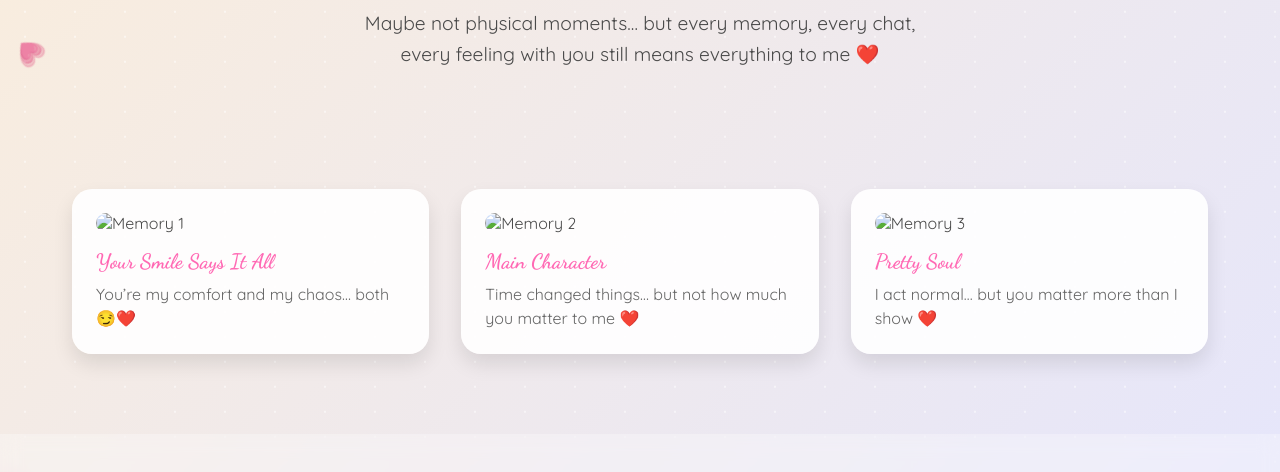
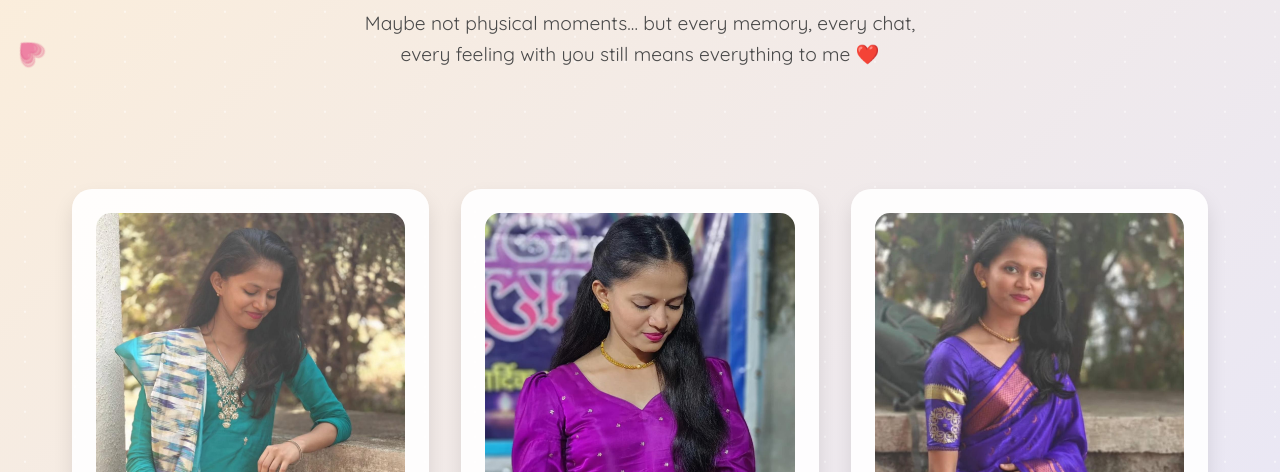
Before and after one commit to gouripai2405/birthday-site, a plain HTML site: page last.html in a window 1280 px wide. Shown: the part 157-629 px from the top of the page. Drawn offline with Linux system fonts and the light colour scheme.

Commit message:
Update last.html

```diff
--- a/last.html
+++ b/last.html
@@ -378,21 +378,21 @@
 
     <div class="memory-container">
         <div class="memory-card">
-            <img src="C:\Users\Gouri\Downloads\HappyBirthdayGF-main\HappyBirthdayGF-main\I3.jpeg" alt="Memory 1"
+            <img src="img3.jpg" alt="Memory 1"
                 class="memory-img">
             <div class="memory-date">Your Smile Says It All</div>
             <div class="memory-caption">You’re my comfort and my chaos… both 😏❤️</div>
         </div>
 
         <div class="memory-card">
-            <img src="C:\Users\Gouri\Downloads\HappyBirthdayGF-main\HappyBirthdayGF-main\I2.jpeg" alt="Memory 2"
+            <img src="img2.jpg" alt="Memory 2"
                 class="memory-img">
             <div class="memory-date">Main Character</div>
             <div class="memory-caption">Time changed things… but not how much you matter to me ❤️</div>
         </div>
 
         <div class="memory-card">
-            <img src="C:\Users\Gouri\Downloads\HappyBirthdayGF-main\HappyBirthdayGF-main\I1.jpeg" alt="Memory 3"
+            <img src="img1.jpg" alt="Memory 3"
                 class="memory-img">
             <div class="memory-date">Pretty Soul</div>
             <div class="memory-caption">I act normal… but you matter more than I show ❤️</div>
```
